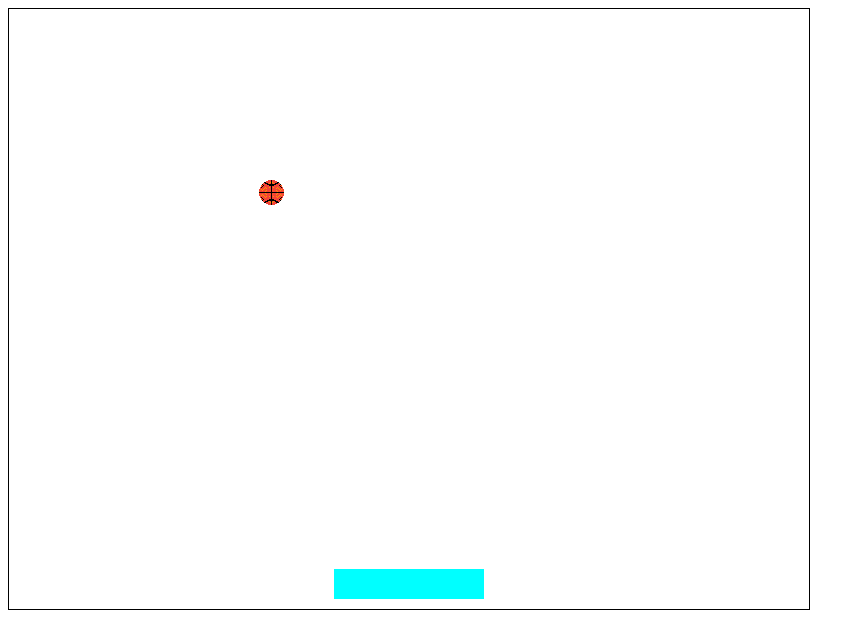
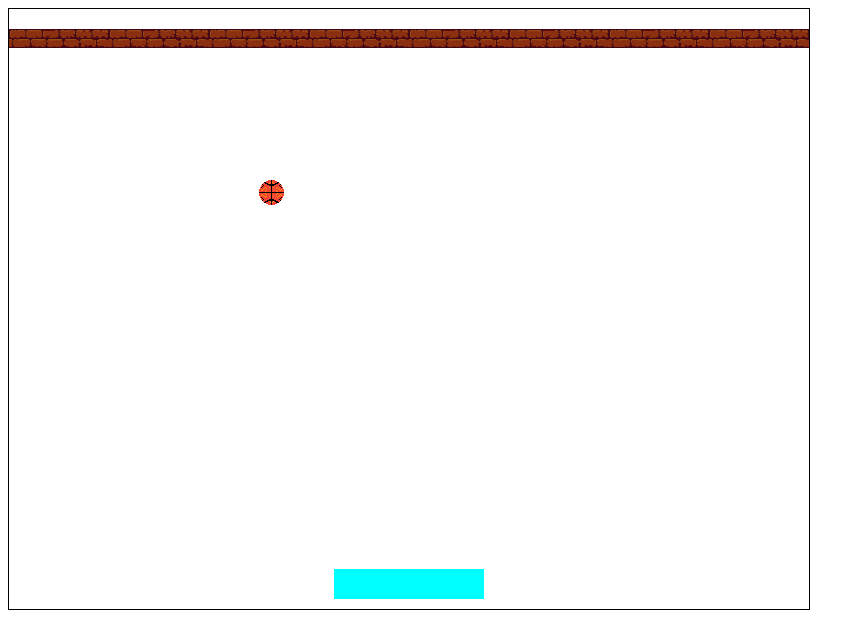
Before and after one commit to vitalii-8D/Intro_to_gamedev, a website with bundled scripts: page index.html in a window 1280 px wide. Shown: the whole page, without its empty margins (0-865 px from the left). Built offline with nearby package versions, Linux system fonts and the light colour scheme.

Commit message:
- Loading Bricks

```diff
--- a/index.html
+++ b/index.html
@@ -15,6 +15,7 @@
 </head>
 <body>
 <img id="img_ball" src="./assets/images/ball.png">
+<img id="img_brick" src="./assets/images/brick.png">
 
     <canvas id="gameScreen" width="800" height="600"></canvas>
 
--- /dev/null
+++ b/src/brick.js
@@ -0,0 +1,24 @@
+export default class Brick {
+    constructor(game, position) {
+        this.image = document.getElementById('img_brick');
+
+        this.game = game;
+
+        this.position = position;
+        this.width = 100;
+        this.height = 19;
+    }
+
+    update() {
+
+    }
+    draw(ctx) {
+        ctx.drawImage(
+            this.image,
+            this.position.x,
+            this.position.y,
+            this.width,
+            this.height
+        );
+    }
+}
--- a/src/game.js
+++ b/src/game.js
@@ -1,6 +1,7 @@
 import Paddle from "./paddle.js";
 import Ball from "./ball.js";
 import InputHandler from "./input.js";
+import Brick from "./brick.js";
 
 export default class Game {
     constructor(gameWidth, gameHeight) {
@@ -12,10 +13,17 @@ export default class Game {
     start() {
         this.paddle = new Paddle(this);
         this.ball = new Ball(this);
+        // this.brick = new Brick(this, {x: 20, y: 20});
+
+        let bricks = [];
+        for (let i = 0; i < 8; i++) {
+            bricks.push(new Brick(this, {x: i * 100, y: 20}))
+        }
 
         this.gameObjects = [
             this.ball,
-            this.paddle
+            this.paddle,
+            ...bricks
         ];
 
         new InputHandler(this.paddle);
```
Also changed, not shown: src/ball.js (+7 -1 lines), assets/images/brick.png (added).
